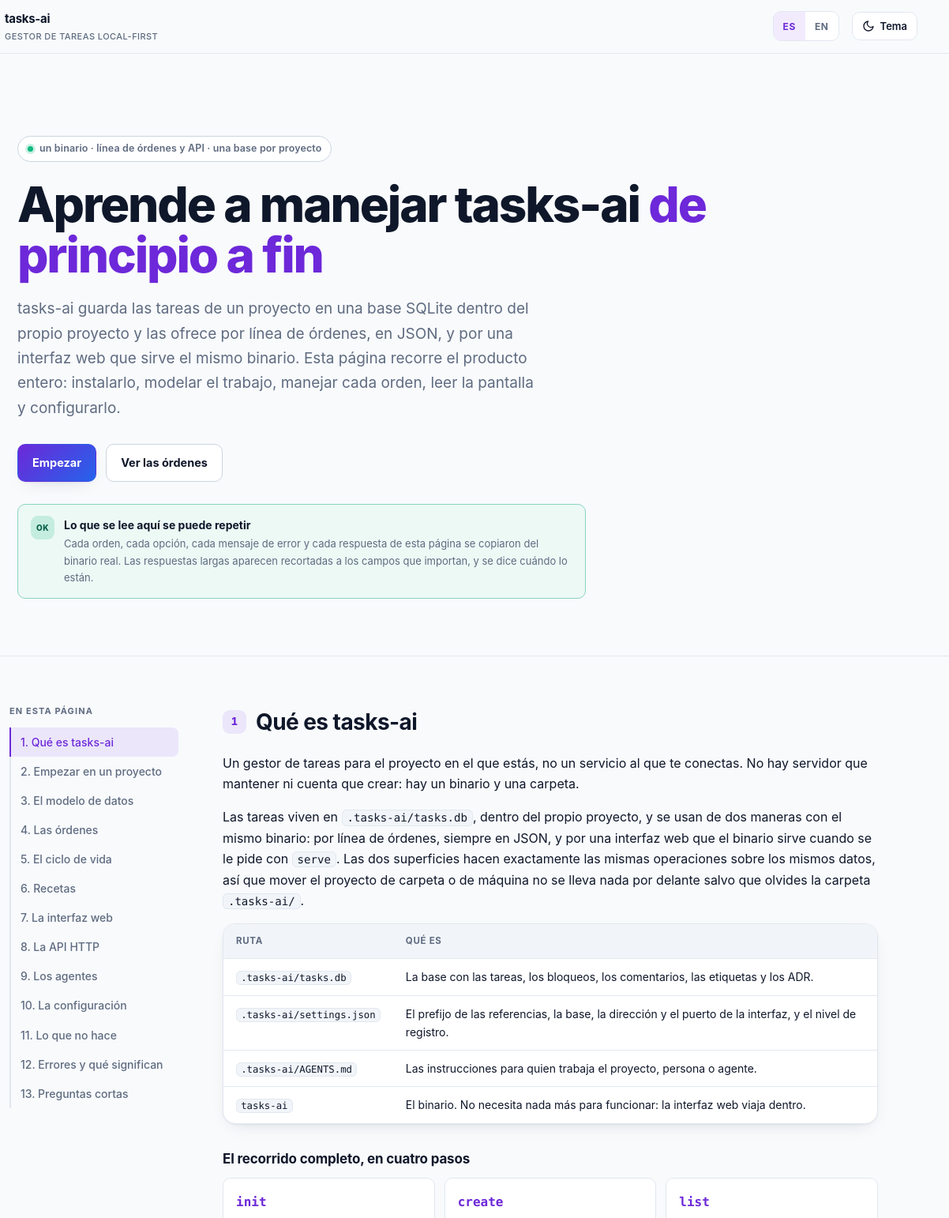
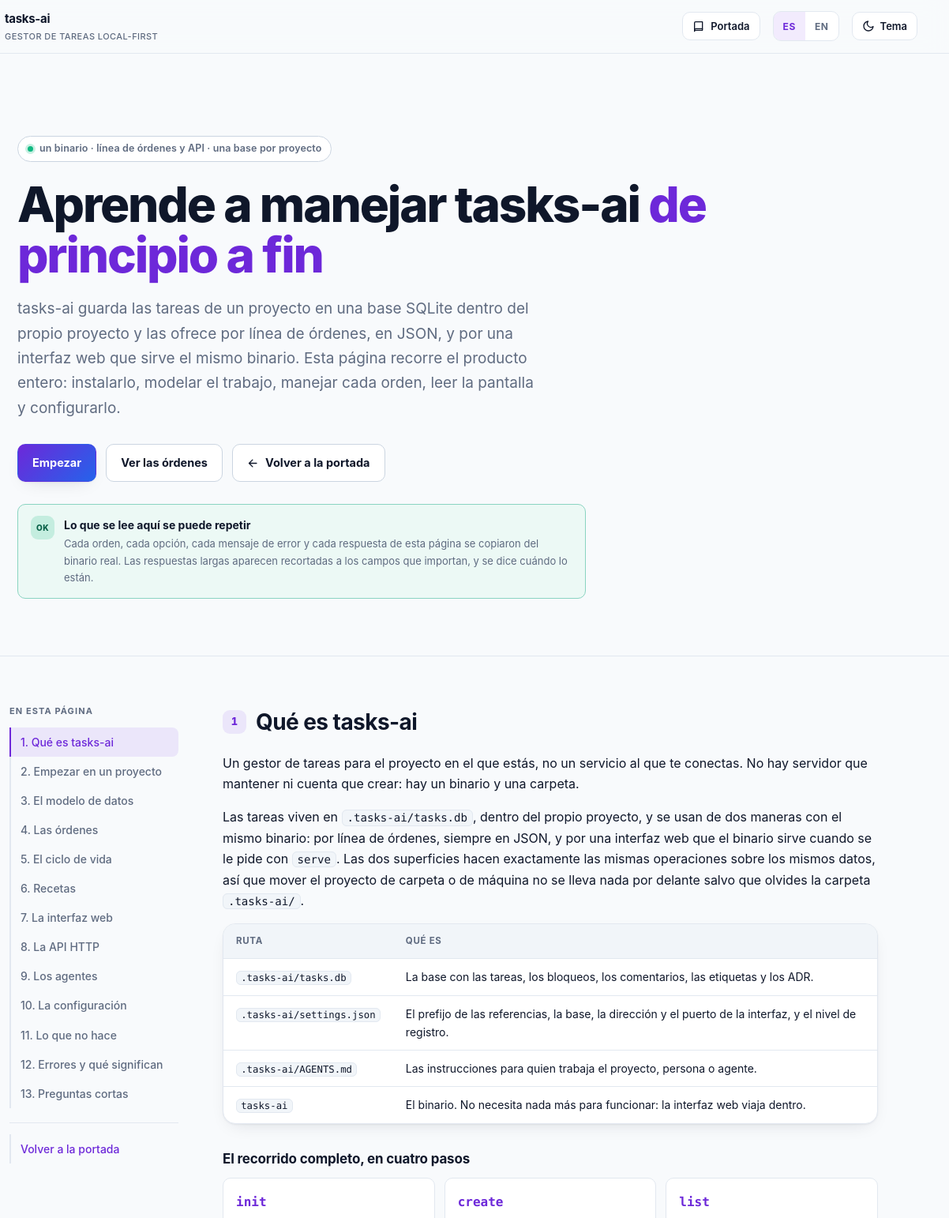
Before and after one commit to fred66sp/tasks-ai, a plain HTML site: page docs/web/index.html in a window 1280 px wide. Shown: the top 1542 px of the page at 79% size, 78-1280 px from the left. Drawn offline with Linux system fonts and the light colour scheme.

Commit message:
docs(web): give the guide the catalog-style back navigation to the landing page
Refs: tk-219

```diff
--- a/docs/web/index.html
+++ b/docs/web/index.html
@@ -158,6 +158,10 @@
   .icon-btn svg { width: 16px; height: 16px; }
   :root[data-theme="light"] .icon-sun { display: none; }
   :root[data-theme="dark"] .icon-moon { display: none; }
+  /* Entrada de vuelta a la portada, en la línea del catálogo de SKILLS-AGP:
+     el lema se retira en pantallas estrechas con la regla de .icon-btn span. */
+  .catalog-btn { text-decoration: none; }
+  .catalog-btn:hover { color: var(--accent); border-color: var(--accent); text-decoration: none; }
 
 
   .hero {
@@ -251,6 +255,9 @@
     }
     .toc a:hover { color: var(--text); text-decoration: none; }
     .toc a.active { color: var(--accent); border-left-color: var(--accent); background: var(--accent-soft); border-radius: 0 8px 8px 0; }
+    /* Salida del índice hacia la portada, separada por filete como en SKILLS-AGP. */
+    .toc .toc-extra { margin-top: 18px; padding-top: 14px; border-top: 1px solid var(--border); }
+    .toc .toc-extra a { color: var(--accent); }
   }
   main { min-width: 0; }
   section { scroll-margin-top: 88px; }
@@ -560,6 +567,10 @@
     <span class="brand-name" data-i18n="header.1">tasks-ai<small>gestor de tareas local-first</small></span>
   </a>
   <span class="topbar-spacer"></span>
+  <a class="icon-btn catalog-btn" href="landing.html" aria-label="Volver a la portada" data-aria-en="Back to the landing page">
+    <svg viewBox="0 0 24 24" fill="none" stroke="currentColor" stroke-width="2" stroke-linecap="round" stroke-linejoin="round" aria-hidden="true"><path d="M4 19.5V6a2 2 0 0 1 2-2h13v16H6a2 2 0 0 0-2 2z"></path><path d="M4 19.5A2.5 2.5 0 0 1 6.5 17H19"></path></svg>
+    <span data-i18n="header.3">Portada</span>
+  </a>
   <div class="lang-switch" role="group" aria-label="Idioma / Language"><button type="button" id="lang-es" data-lang="es" aria-pressed="true" lang="es">ES</button><button type="button" id="lang-en" data-lang="en" aria-pressed="false" lang="en">EN</button></div><button class="icon-btn" id="theme-toggle" type="button" aria-label="Cambiar a tema oscuro">
     <svg class="icon-moon" viewBox="0 0 24 24" fill="none" stroke="currentColor" stroke-width="2" stroke-linecap="round" stroke-linejoin="round" aria-hidden="true"><path d="M21 12.8A9 9 0 1 1 11.2 3a7 7 0 0 0 9.8 9.8z"></path></svg>
     <svg class="icon-sun" viewBox="0 0 24 24" fill="none" stroke="currentColor" stroke-width="2" stroke-linecap="round" stroke-linejoin="round" aria-hidden="true"><circle cx="12" cy="12" r="4"></circle><path d="M12 2v2M12 20v2M4.9 4.9l1.4 1.4M17.7 17.7l1.4 1.4M2 12h2M20 12h2M4.9 19.1l1.4-1.4M17.7 6.3l1.4-1.4"></path></svg>
@@ -575,6 +586,7 @@
     <div class="hero-actions">
       <a class="btn btn-primary" href="#empezar" data-i18n="hero.17">Empezar</a>
       <a class="btn btn-ghost" href="#comandos" data-i18n="hero.18">Ver las órdenes</a>
+      <a class="btn btn-ghost" href="landing.html"><svg width="15" height="15" viewBox="0 0 24 24" fill="none" stroke="currentColor" stroke-width="2.2" stroke-linecap="round" stroke-linejoin="round" aria-hidden="true"><path d="M19 12H5M11 19l-7-7 7-7"></path></svg><span data-i18n="hero.23">Volver a la portada</span></a>
     </div>
     <div class="status-strip" role="status">
       <span class="status-mark" aria-hidden="true">OK</span>
@@ -599,6 +611,7 @@
     <a href="#limites" data-i18n="hero.11">11. Lo que no hace</a>
     <a href="#errores" data-i18n="hero.12">12. Errores y qué significan</a>
     <a href="#preguntas" data-i18n="hero.13">13. Preguntas cortas</a>
+    <div class="toc-extra"><a href="landing.html" data-i18n="hero.24">Volver a la portada</a></div>
   </nav>
 
   <main id="main">
@@ -1458,6 +1471,7 @@ chmod +x tasks-ai                              # then try again</code></pre>
  "header.0": "Skip to content",
  "header.1": "tasks-ai<small>local-first task manager</small>",
  "header.2": "Theme",
+ "header.3": "Landing",
  "hero.1": "On this page",
  "hero.2": "1. What tasks-ai is",
  "hero.3": "2. Starting in a project",
@@ -1479,6 +1493,8 @@ chmod +x tasks-ai                              # then try again</code></pre>
  "hero.18": "See the commands",
  "hero.20": "Everything on this page can be repeated",
  "hero.21": "Every command, every option, every error message and every response on this page was copied from the real binary. Long responses are trimmed to the fields that matter, and the page says when they are.",
+ "hero.23": "Back to the landing page",
+ "hero.24": "Back to the landing page",
  "que-es.2": "What tasks-ai is",
  "que-es.3": "A task manager for the project you are in, not a service you connect to. There is no server to maintain and no account to create: there is a binary and a folder.",
  "que-es.4": "Tasks live in <code>.tasks-ai/tasks.db</code>, inside the project itself, and are used in two ways with the same binary: on the command line, always as JSON, and through a web interface the binary serves when asked with <code>serve</code>. Both surfaces perform exactly the same operations on the same data, so moving the project to another folder or another machine breaks nothing as long as you take the <code>.tasks-ai/</code> folder with it.",
```
